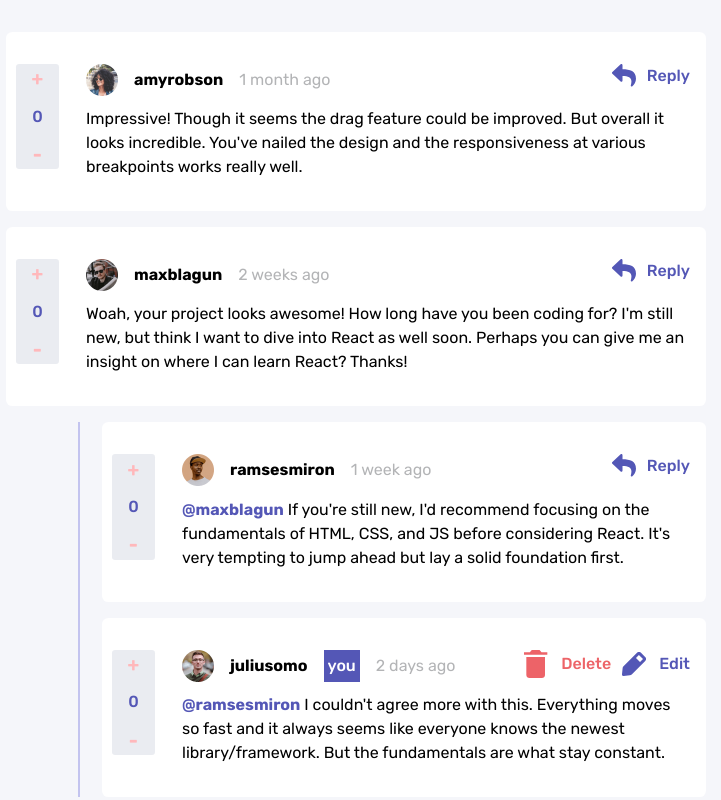
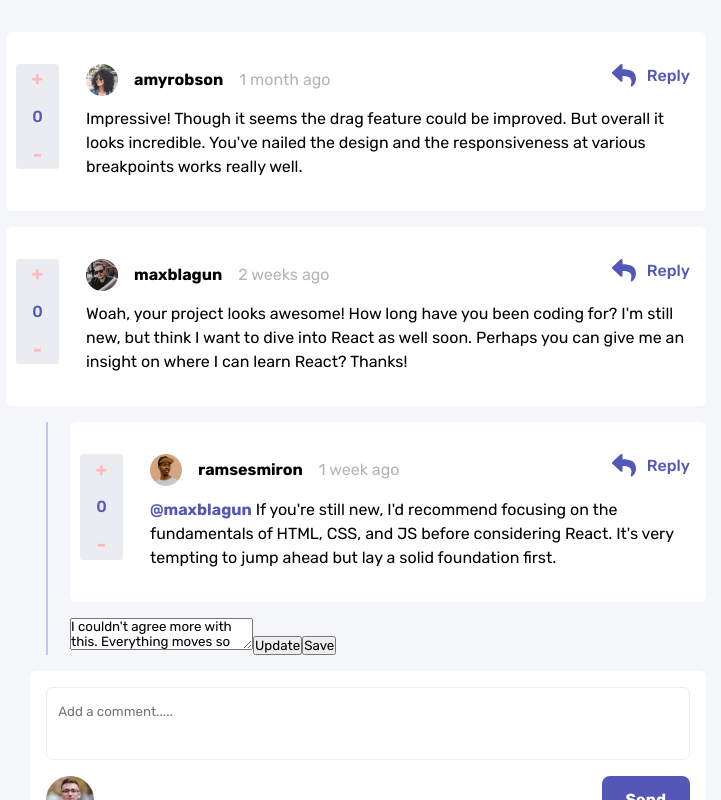
Before and after one commit to ShinobiKoda/comment-app, a React (Vite) app: page / in a window 1280 px wide. Both pictures are taken after a click on the element "Edit". Shown: the top 800 px of the page, without its empty margins (284-1005 px from the left). Built offline with nearby package versions, Linux system fonts and the light colour scheme; data requests are answered from the project's data file.

Commit message:
updated edited function

```diff
--- a/src/edit_reply.jsx
+++ b/src/edit_reply.jsx
@@ -1,27 +1,27 @@
-import React, { useState } from "react";
+// EditReply.js
+import React, { useState } from 'react';
 
-const EditReply = ({ id, content, onSave, onCancel }) => {
+function EditReply({ id, content, onSave, onUpdate }) {
   const [editedContent, setEditedContent] = useState(content);
 
-  const handleSave = () => {
-    onSave(id, editedContent);
+  const handleUpdate = () => {
+    onUpdate(id, editedContent); // This will temporarily show the updated content in a div
   };
 
-  const handleCancel = () => {
-    onCancel();
+  const handleSave = () => {
+    onSave(id, editedContent); // This will save the edited content permanently
   };
 
   return (
-    <div className="edit-reply">
-      <input
-        type="text"
+    <div>
+      <textarea
         value={editedContent}
         onChange={(e) => setEditedContent(e.target.value)}
       />
+      <button onClick={handleUpdate}>Update</button>
       <button onClick={handleSave}>Save</button>
-      <button onClick={handleCancel}>Cancel</button>
     </div>
   );
-};
+}
 
 export default EditReply;
--- a/src/home.jsx
+++ b/src/home.jsx
@@ -17,6 +17,11 @@ const Home = () => {
   const [replyToDelete, setReplyToDelete] = useState(null);
   const [activeReply, setActiveReply] = useState({});
   const [editingReply, setEditingReply] = useState(null);
+  const [temporaryEditedContent, setTemporaryEditedContent] = useState({});
+
+  const handleUpdateTemporaryContent = (id, content) => {
+    setTemporaryEditedContent({ id, content }); // Update the state with the temporary content
+  };
 
   const handleEditClick = (replyId, currentContent) => {
     setEditingReply({ id: replyId, content: currentContent });
@@ -41,6 +46,9 @@ const Home = () => {
     // This might involve sending a request to your backend server
     // For now, we'll just log the updated comments
     console.log(updatedComments);
+
+    // Reset temporaryEditedContent
+    setTemporaryEditedContent({});
 
     // Close the editing mode
     setEditingReply(null);
@@ -160,10 +168,20 @@ const Home = () => {
                   {comment.replies &&
                     comment.replies.map((reply, index, repliesArray) => {
                       const isLastReply = index === repliesArray.length - 1; // Determine if this is the last reply
-
                       if (isLastReply) {
-                        // Render the last reply with different content and styling
-                        return (
+                        return editingReply?.id === reply.id ? (
+                          // Render EditReply component for the last reply if it's being edited
+                          <EditReply
+                            key={reply.id}
+                            id={reply.id}
+                            content={reply.content}
+                            onSave={handleSaveEdit}
+                            onCancel={handleCancelEdit}
+                            onUpdate={handleUpdateTemporaryContent}
+                          />
+                        ) : temporaryEditedContent.id === reply.id ? (
+                          <div>{temporaryEditedContent.content}</div> // Display the temporary edited content
+                        ) : (
                           <div className="boxes" key={reply.id}>
                             <div className="absolute_container">
                               <div className="profile">
@@ -214,7 +232,9 @@ const Home = () => {
                                   </span>
                                 </div>
                                 <div
-                                  onClick={() => setEditingReply(reply.id)}
+                                  onClick={() =>
+                                    handleEditClick(reply.id, reply.content)
+                                  }
                                   className="edit_div"
                                 >
                                   <img src={edit_icon} alt="" />
--- a/src/index.css
+++ b/src/index.css
@@ -355,7 +355,7 @@ button{
 }
 
 
-@media screen and (min-width: 600px) {
+@media screen and (min-width: 700px) {
   .boxes{
     position: relative;
   }
@@ -396,7 +396,7 @@ button{
   }
 
   .replies_container {
-    margin-left: 6rem;
+    margin-left: 4rem;
   }
 
 
```
